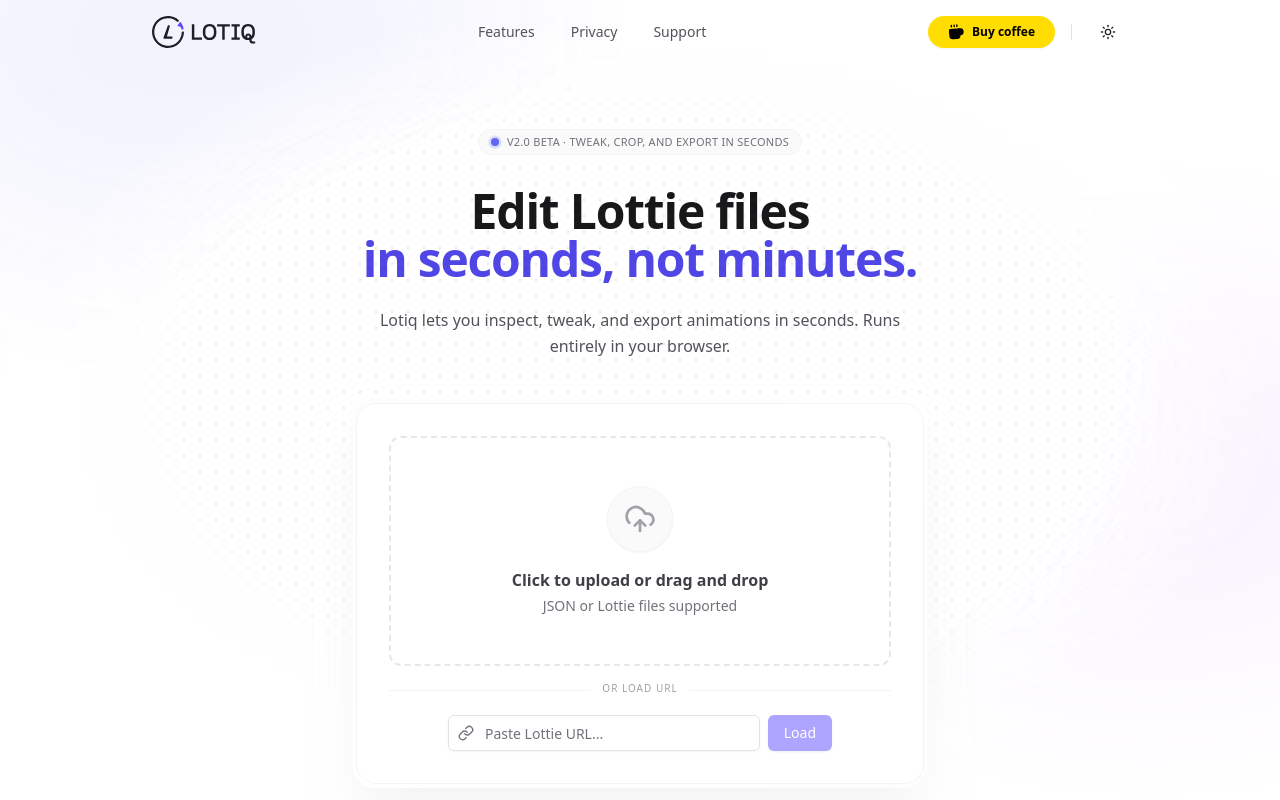
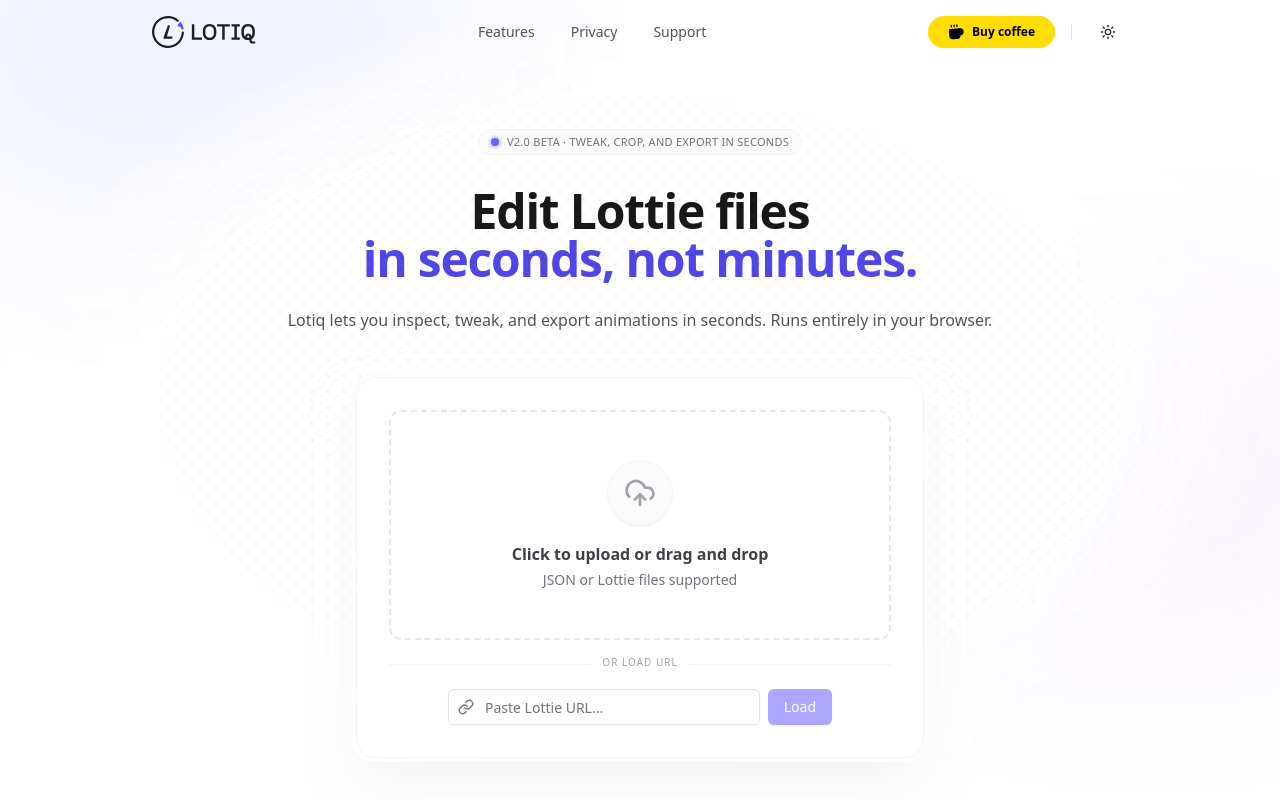
Before and after one commit to its-harsshhh/Lotiq, a React (Vite) app: page / in a window 1280 px wide. Shown: the top 800 px of the page. Built offline with nearby package versions, Linux system fonts and the light colour scheme.

Commit message:
style: expand hero description to single line

```diff
--- a/src/components/LandingPage.tsx
+++ b/src/components/LandingPage.tsx
@@ -194,7 +194,7 @@
                     variants={staggerContainer}
                     initial="hidden"
                     animate="visible"
-                    className="text-center space-y-6 max-w-2xl mx-auto mb-10"
+                    className="text-center space-y-6 max-w-4xl mx-auto mb-10"
                 >
                     <motion.div
                         variants={fadeInUp}
@@ -215,7 +215,7 @@
                         <span className="text-indigo-600 dark:text-indigo-400 inline-block">in seconds, not minutes.</span>
                     </motion.h1>
 
-                    <motion.p variants={fadeInUp} className="text-base text-zinc-600 dark:text-zinc-400 max-w-xl mx-auto leading-relaxed">
+                    <motion.p variants={fadeInUp} className="text-base text-zinc-600 dark:text-zinc-400 max-w-none mx-auto leading-relaxed">
                         Lotiq lets you inspect, tweak, and export animations in seconds. Runs entirely in your browser.
                     </motion.p>
 
```
